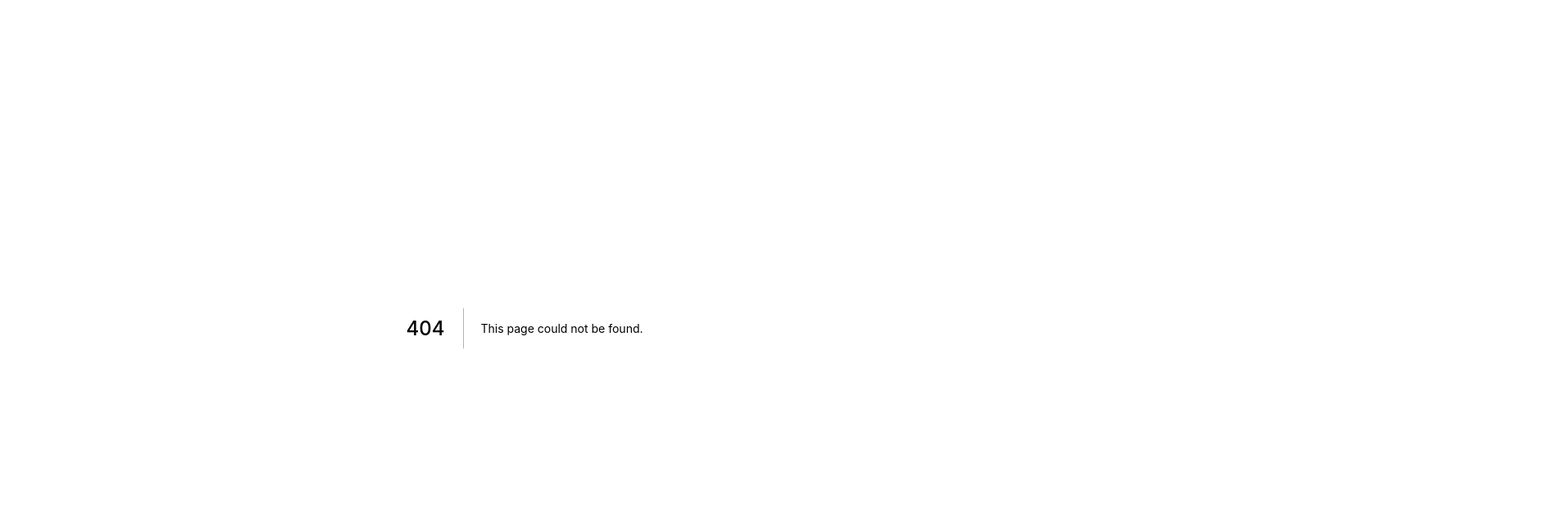
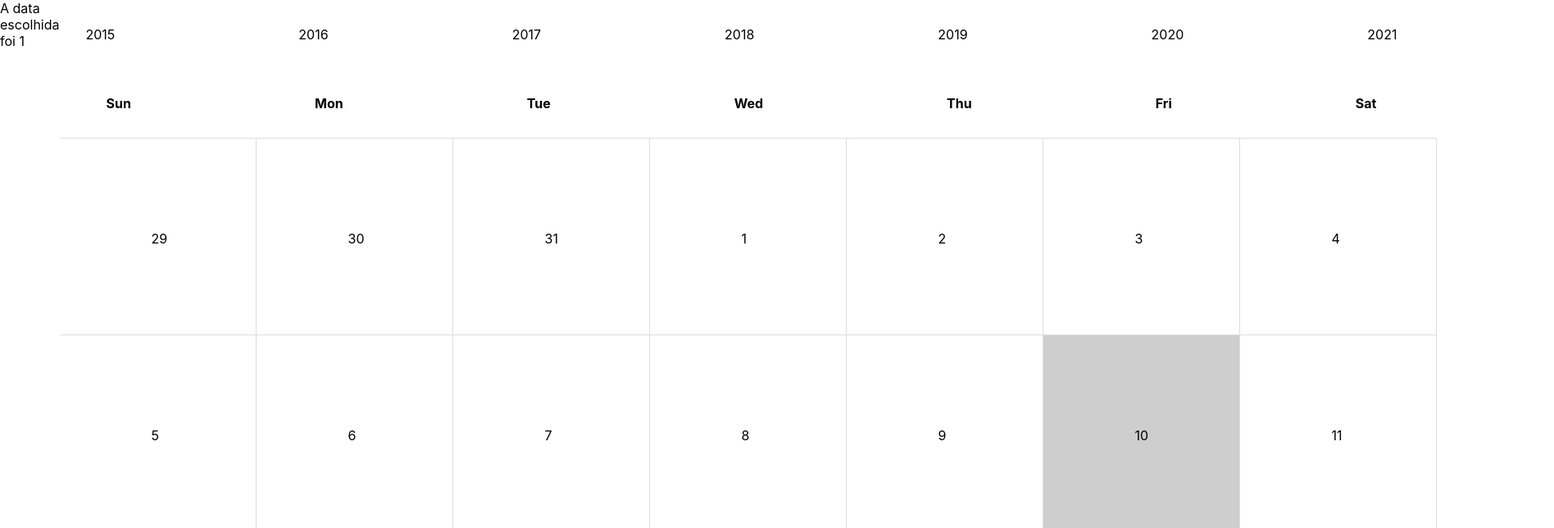
Before and after one commit to rickrd/next-calendar, a Next.js app: page /calendar/1 in a window 1280 px wide. Before the commit this address had no page. Shown: the top 644 px of the page at 82% size, 1896 px wide, since content can reach past the window. Built offline with nearby package versions, Linux system fonts and the light colour scheme.

Commit message:
Create /calendar &  /calendar/:id pages, Remove unused files

```diff
--- a/pages/api/hello.js
+++ /dev/null
@@ -1,5 +0,0 @@
-// Next.js API route support: https://nextjs.org/docs/api-routes/introduction
-
-export default (req, res) => {
-  res.status(200).json({ name: 'John Doe' })
-}
--- /dev/null
+++ b/pages/calendar/[id].tsx
@@ -0,0 +1,31 @@
+import React from 'react'
+import { useRouter } from 'next/router'
+import Calendar from '../../components/organisms/Calendar'
+import styled from 'styled-components'
+import moment from 'moment'
+
+const DateDetail = () => {
+  const router = useRouter()
+  const { id } = router.query
+  console.log(moment().days())
+
+  return moment(id).isValid() ? (
+    <DateDetailWrapper>
+      <SelectedDateWrapper>A data escolhida foi {id}</SelectedDateWrapper>
+      <Calendar />
+    </DateDetailWrapper>
+  ) : (
+    <p>Not a valid date.</p>
+  )
+}
+
+const DateDetailWrapper = styled.div`
+  display: flex;
+  flex-direction: row;
+`
+
+const SelectedDateWrapper = styled.div`
+  display: flex;
+`
+
+export default DateDetail
--- a/pages/calendar.tsx
+++ b/pages/calendar/index.tsx
@@ -1,5 +1,5 @@
 import React from 'react'
-import Calendar from '../components/organisms/Calendar'
+import Calendar from '../../components/organisms/Calendar'
 import styled from 'styled-components'
 
 const CalendarPage = () => {
```
